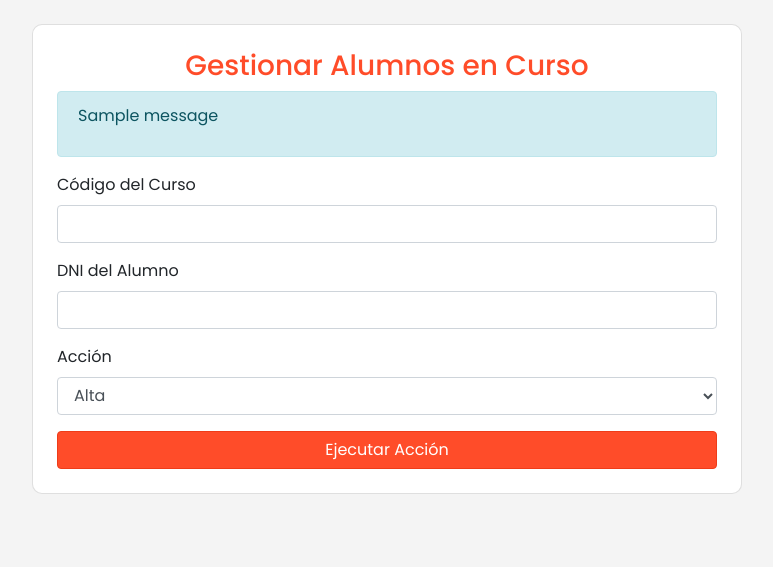
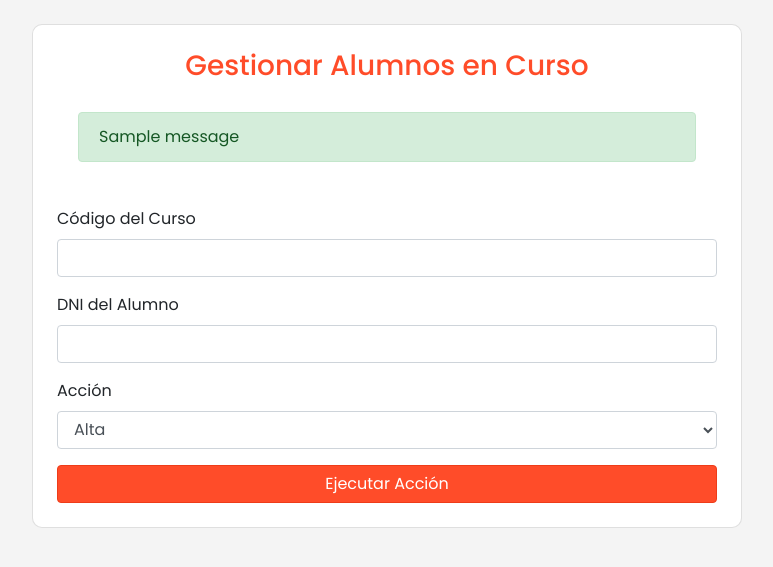
Before and after one commit to camisolimano/challengeDesarrolllo, a Django app: page /alta_baja_cursos/ in a window 1280 px wide. Shown: the part 56-623 px from the top of the page, without its empty margins (253-1026 px from the left). Run offline with Django 5.2, Linux system fonts and the light colour scheme; a user stored in the database is signed in; tables that the repository leaves empty hold one stand-in row (values such as "Sample post"); one stand-in notice (Sample message) is shown; some libraries are stand-ins or nearby versions.

Commit message:
manejo de errores y estado de los cursos

```diff
--- a/gestionCursos/models.py
+++ b/gestionCursos/models.py
@@ -31,6 +31,12 @@ class Curso(models.Model):
     def es_activo(self):
         hoy=date.today()
         return self.fecha_inicio<= hoy <= self.fecha_fin
+
+    @property
+    def no_ha_empezado(self):
+        hoy = date.today()
+        return hoy < self.fecha_inicio
+
 class Inscripcion_Curso_Alumno(models.Model):
     alumno=models.ForeignKey(Alumno, on_delete=models.CASCADE)
     curso=models.ForeignKey(Curso, on_delete=models.CASCADE)
--- a/gestionCursos/templates/alta_baja_cursos.html
+++ b/gestionCursos/templates/alta_baja_cursos.html
@@ -8,9 +8,21 @@
                 <h3 class="text-center mb-6"  style="color: #ff4c29;">Gestionar Alumnos en Curso</h3>
 
                 {% if messages %}
-                    <div class="alert alert-info">
+                    <div class="alert">
                         {% for message in messages %}
-                            <p>{{ message }}</p>
+                            {% if message.tags == 'success' %}
+                                <div class="alert alert-success mt-2">
+                                    {{ message }}
+                                </div>
+                            {% elif message.tags == 'error' %}
+                                <div class="alert alert-danger mt-2">
+                                    {{ message }}
+                                </div>
+                            {% else %}
+                                <div class="alert alert-info mt-2">
+                                    {{ message }}
+                                </div>
+                            {% endif %}
                         {% endfor %}
                     </div>
                 {% endif %}
--- a/gestionCursos/templates/crear_Curso.html
+++ b/gestionCursos/templates/crear_Curso.html
@@ -75,7 +75,7 @@
                         <label for="id_alumnos">Alumnos</label>
                         <select name="alumnos" id="id_alumnos" class="form-control" multiple>
                             {% for alumno in form.fields.alumnos.queryset %}
-                                <option value="{{ alumno.pk }}">{{ alumno.apellido }} - {{ alumno.dni }}</option>
+                                <option value="{{ alumno.pk }}">{{ alumno.apellido }} {{ alumno.nombre }} - {{ alumno.dni }}</option>
                             {% endfor %}
                         </select>
                         <small class="form-text text-muted">Mantén presionada la tecla 'Ctrl' (o 'Cmd' en Mac) para seleccionar varios alumnos.</small>
--- a/gestionCursos/templates/detalle_Curso.html
+++ b/gestionCursos/templates/detalle_Curso.html
@@ -35,6 +35,8 @@
                         <p><strong>Estado:</strong>
                             {% if curso.es_activo %}
                                 Activo
+                            {% elif curso.no_ha_empezado %}
+                                Aún no comenzó
                             {% else %}
                                 Finalizado
                             {% endif %}
--- a/gestionCursos/templates/detalle_Sede.html
+++ b/gestionCursos/templates/detalle_Sede.html
@@ -41,6 +41,8 @@
                                         <strong>Estado:</strong>
                                         {% if curso.es_activo %}
                                             Activo
+                                        {% elif curso.no_ha_empezado %}
+                                            Aún no comenzó
                                         {% else %}
                                             Finalizado
                                         {% endif %}
--- a/gestionCursos/views.py
+++ b/gestionCursos/views.py
@@ -335,7 +335,7 @@ def alta_baja_cursos(request):
                 messages.error(request, "El curso con ese código no existe.")
             return redirect('alta_baja_cursos')
     else:
-        form=AltaBajaAlumnos(request.POST)
+        form = AltaBajaAlumnos()
 
     return render(request,'alta_baja_cursos.html',{'form': form })
 
```
